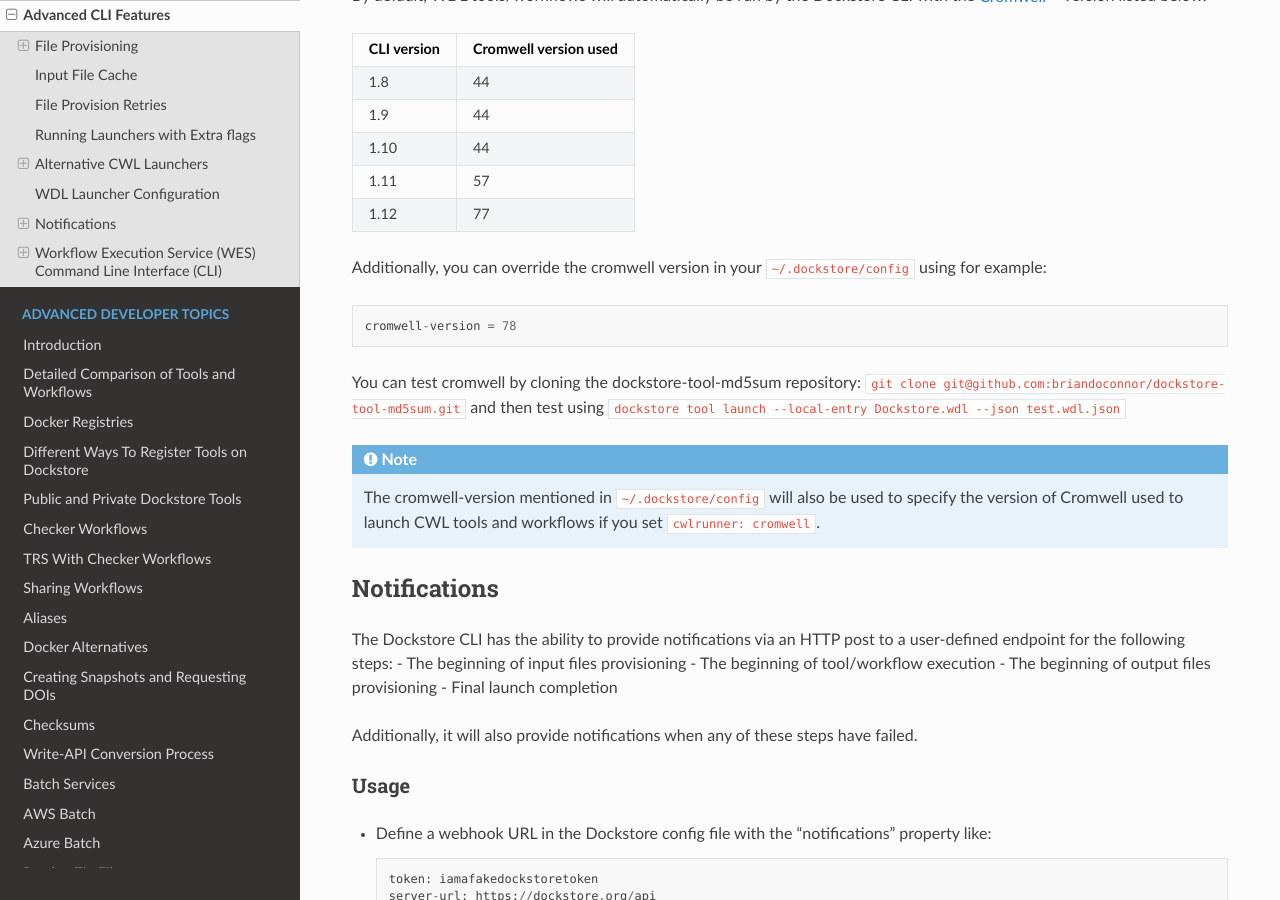
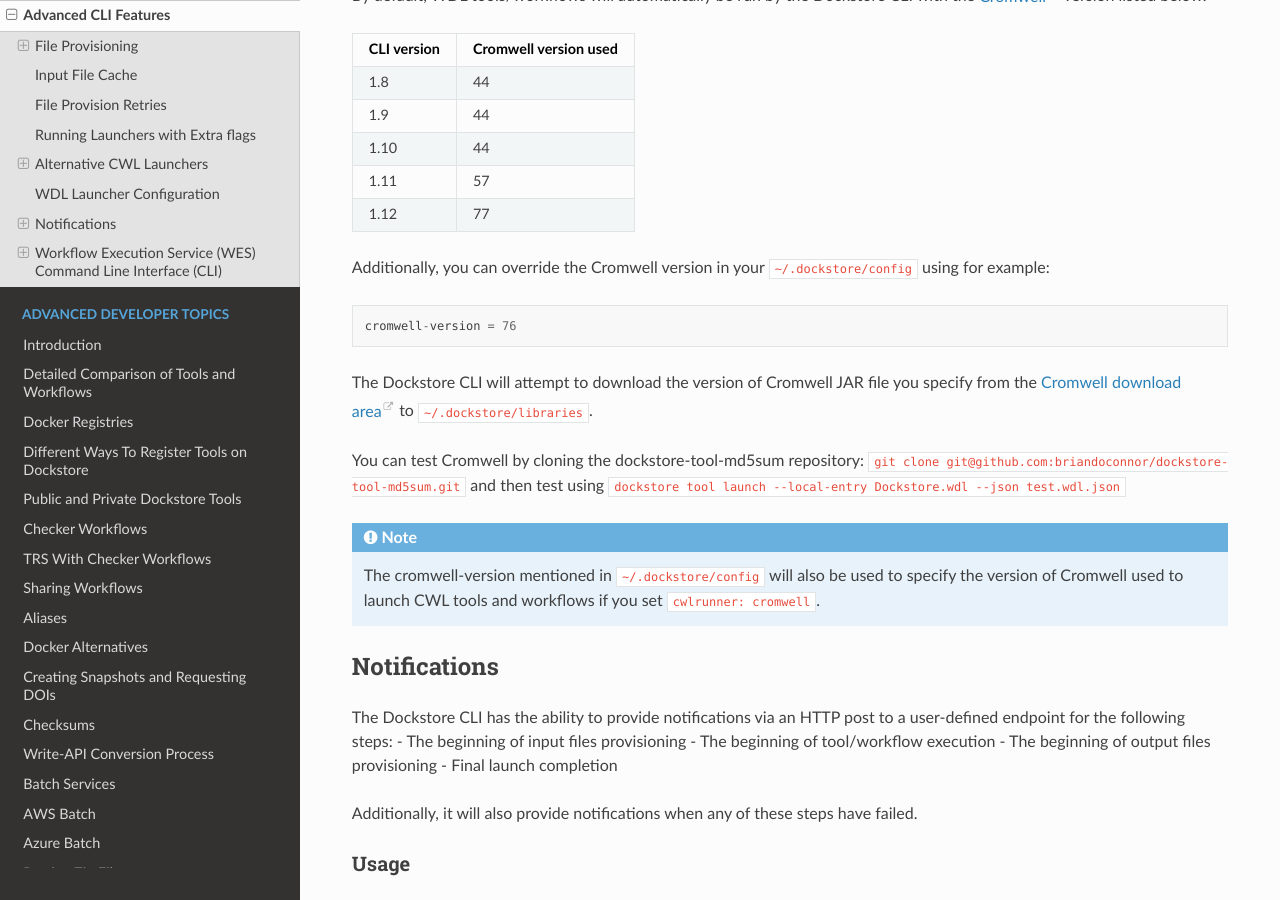
Before and after one commit to dockstore/dockstore-documentation, a Sphinx documentation site: the page built from docs/advanced-topics/dockstore-cli/advanced-features.rst, in a window 1280 px wide and 900 px high, scrolled down 4768 px. Built offline with Sphinx 7.4.7 and the Read the Docs theme 2.0.0, drawn with Linux system fonts in a browser that asks for light colours.

Commit message:
change version and explain

```diff
--- a/docs/advanced-topics/dockstore-cli/advanced-features.rst
+++ b/docs/advanced-topics/dockstore-cli/advanced-features.rst
@@ -333,14 +333,18 @@
 |     1.12    |          77           |
 +-------------+-----------------------+
 
-Additionally, you can override the cromwell version in your
+Additionally, you can override the Cromwell version in your
 ``~/.dockstore/config`` using for example:
 
 ::
 
-    cromwell-version = 78
+    cromwell-version = 76
 
-You can test cromwell by cloning the dockstore-tool-md5sum repository:
+The Dockstore CLI will attempt to download the version of Cromwell JAR file you specify from the `Cromwell
+download area <https://github.com/broadinstitute/cromwell/releases/>`__ to
+``~/.dockstore/libraries``.
+
+You can test Cromwell by cloning the dockstore-tool-md5sum repository:
 ``git clone git@github.com:briandoconnor/dockstore-tool-md5sum.git`` and
 then test using
 ``dockstore tool launch --local-entry Dockstore.wdl --json test.wdl.json``
```
